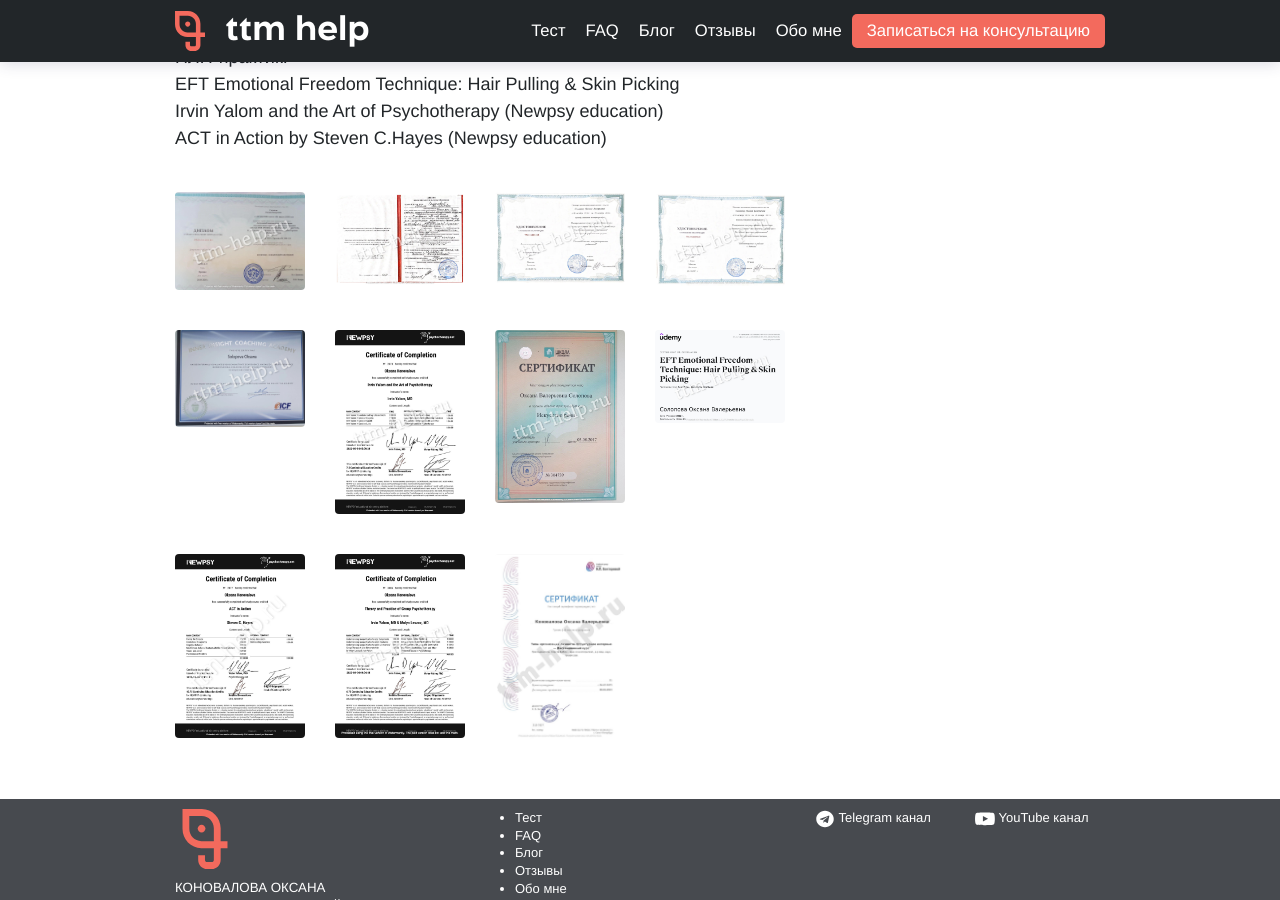
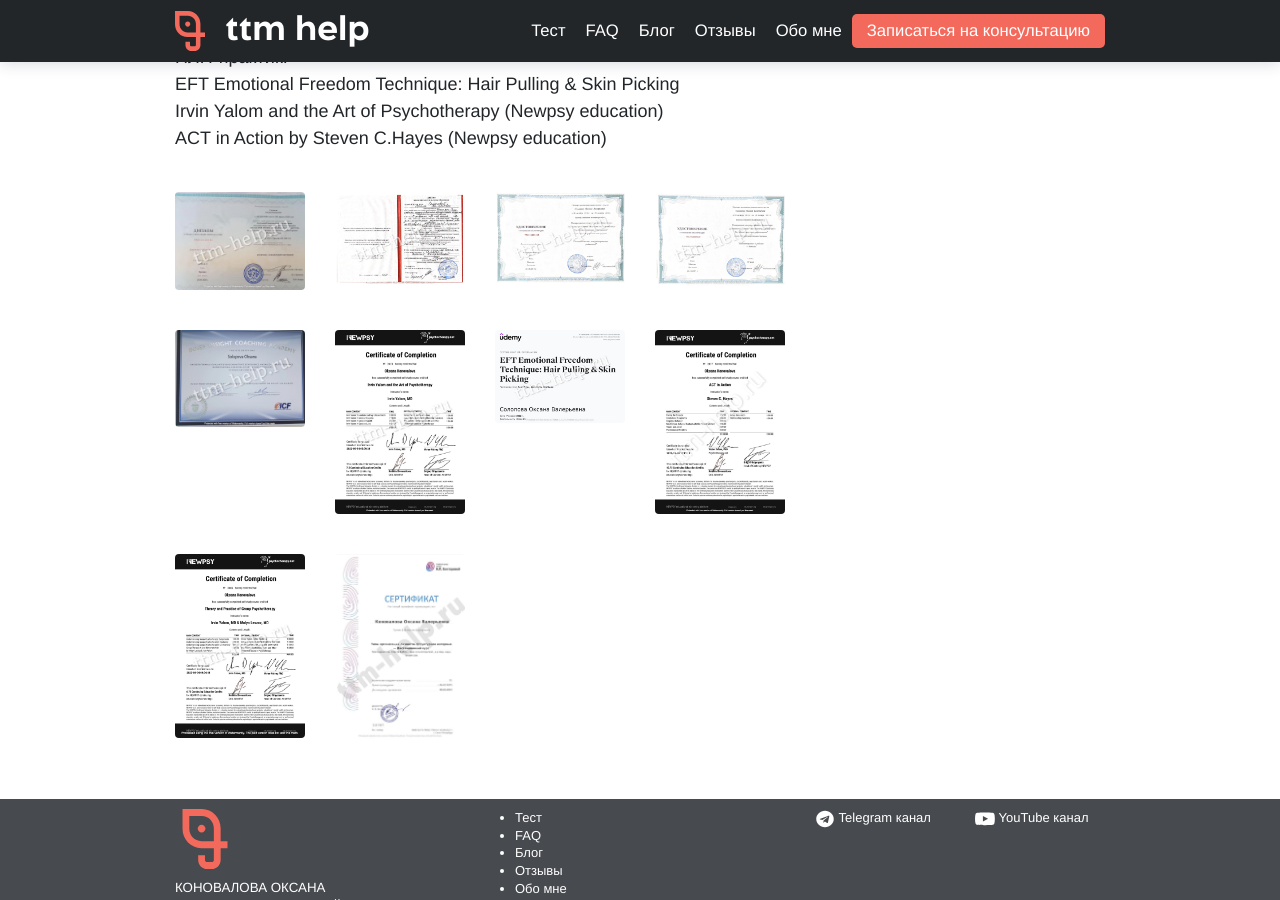
Before and after one commit to ttm-help/ttm-help.github.io, a Jekyll site: the page built from about.md, in a window 1280 px wide and 900 px high, scrolled down 1798 px. Built offline with Jekyll 4.4.1, drawn with Linux system fonts in a browser that asks for light colours.

Commit message:
remove a certificate

```diff
--- a/about.md
+++ b/about.md
@@ -104,27 +104,22 @@ ACT in Action by Steven C.Hayes (Newpsy education)
     </div>
     <div class="col-md-3 content">
         <a href="assets/images/certificates/6.jpg">
-            <img src="assets/images/certificates/6.jpg" alt="искусство речи" height="1280" width="960">
+                <img src="assets/images/certificates/6.jpg" alt="техника эмоциональной свободы" width="1972" height="1406">
         </a>
     </div>
     <div class="col-md-3 content">
         <a href="assets/images/certificates/7.jpg">
-                <img src="assets/images/certificates/7.jpg" alt="техника эмоциональной свободы" width="1972" height="1406">
+            <img src="assets/images/certificates/7.jpg" alt="сертификат ACT" height="1280" width="905">
         </a>
     </div>
     <div class="col-md-3 content">
         <a href="assets/images/certificates/8.jpg">
-            <img src="assets/images/certificates/8.jpg" alt="сертификат ACT" height="1280" width="905">
+            <img src="assets/images/certificates/8.jpg" alt="сертификат групповая терапия" height="1280" width="905">
         </a>
     </div>
     <div class="col-md-3 content">
-        <a href="assets/images/certificates/9.jpg">
-            <img src="assets/images/certificates/9.jpg" alt="сертификат групповая терапия" height="1280" width="905">
-        </a>
-    </div>
-    <div class="col-md-3 content">
-        <a href="assets/images/certificates/10.jpeg">
-            <img src="assets/images/certificates/10.jpeg" alt="сертификат типы организации личности" height="1522" width="1070">
+        <a href="assets/images/certificates/9.jpeg">
+            <img src="assets/images/certificates/9.jpeg" alt="сертификат типы организации личности" height="1522" width="1070">
         </a>
     </div>
 </div>
```
Also changed, not shown: assets/images/certificates/6.jpg, assets/images/certificates/7.jpg, assets/images/certificates/8.jpg, assets/images/certificates/9.jpeg (renamed from assets/images/certificates/10.jpeg), assets/images/certificates/9.jpg (deleted).
